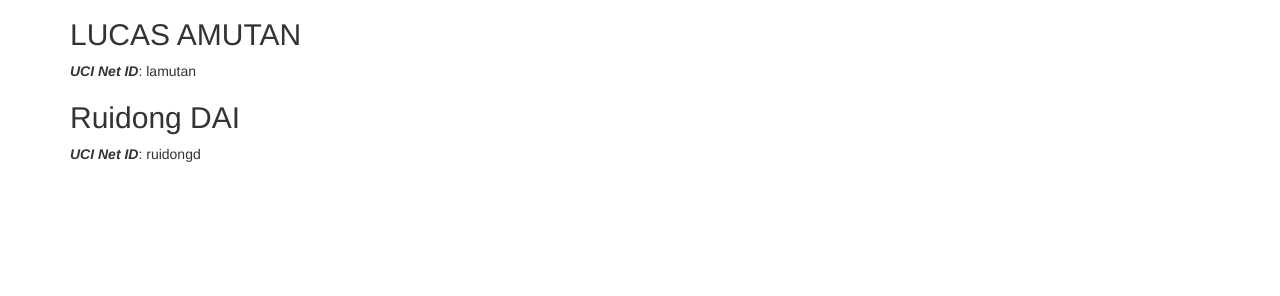
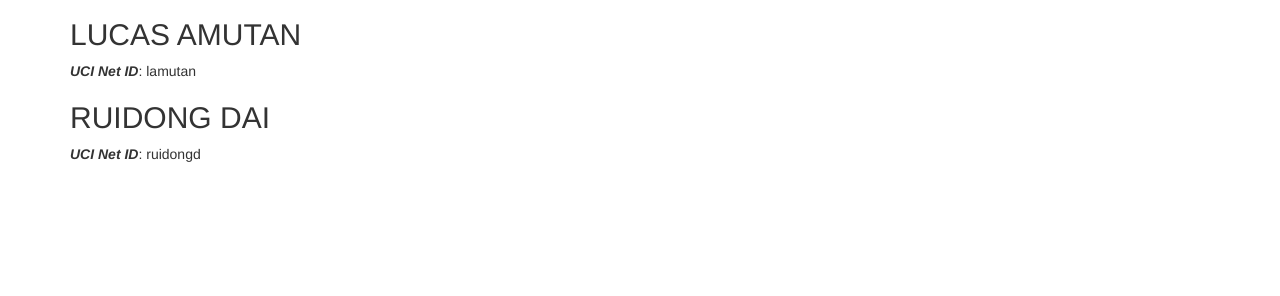
Before and after one commit to ruidongd/Torchlight, a Jekyll site: the page built from docs/team.md, in a window 1280 px wide. Shown: the part 215-511 px from the top of the page. Built offline with Jekyll 4.4.1, drawn with Linux system fonts in a browser that asks for light colours.

```diff
--- a/docs/team.md
+++ b/docs/team.md
@@ -9,5 +9,5 @@ title:  Team Torchlight
 ## LUCAS AMUTAN
 ***UCI Net ID***: lamutan
 
-## Ruidong DAI
+## RUIDONG DAI
 ***UCI Net ID***: ruidongd
```
